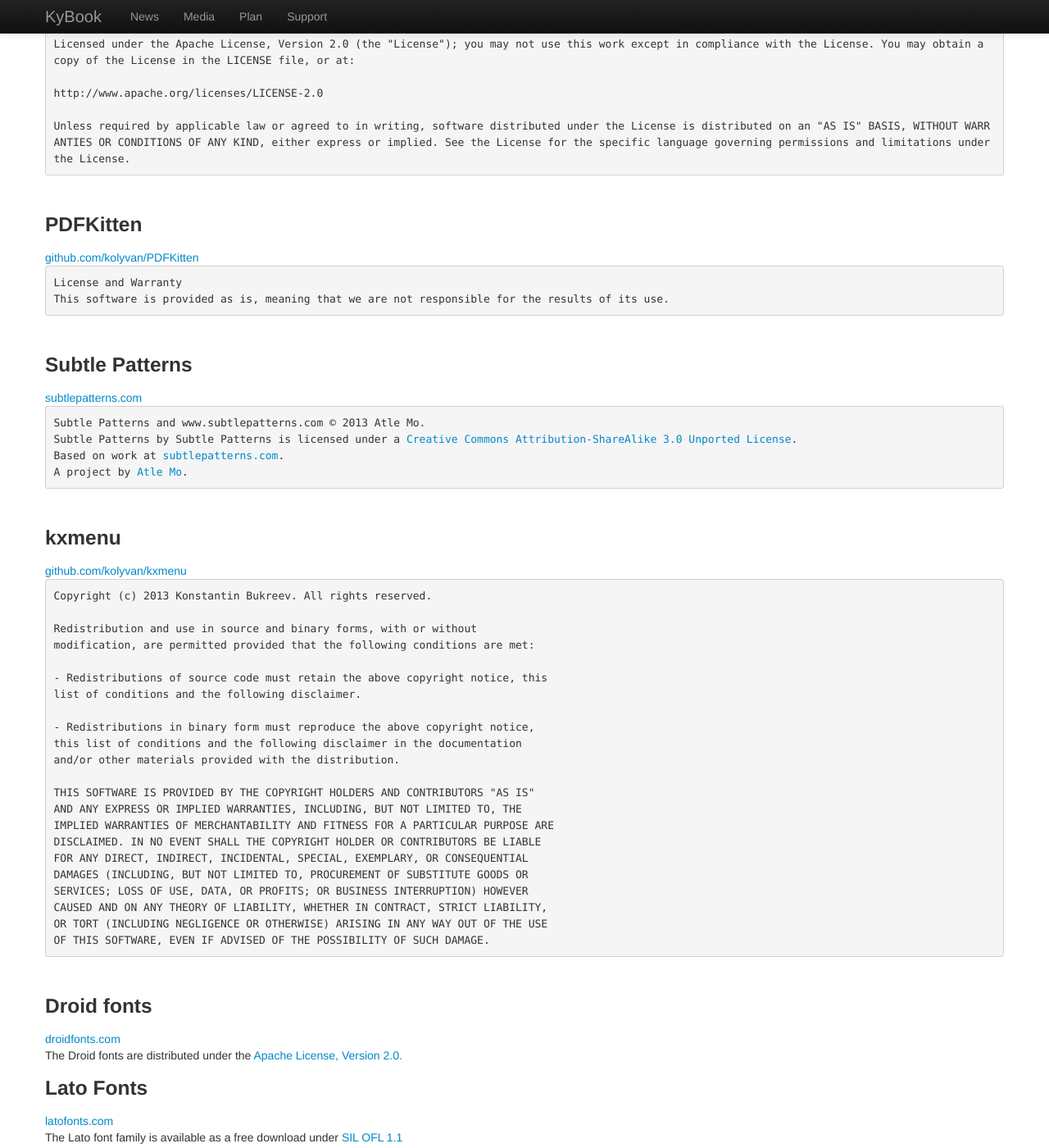
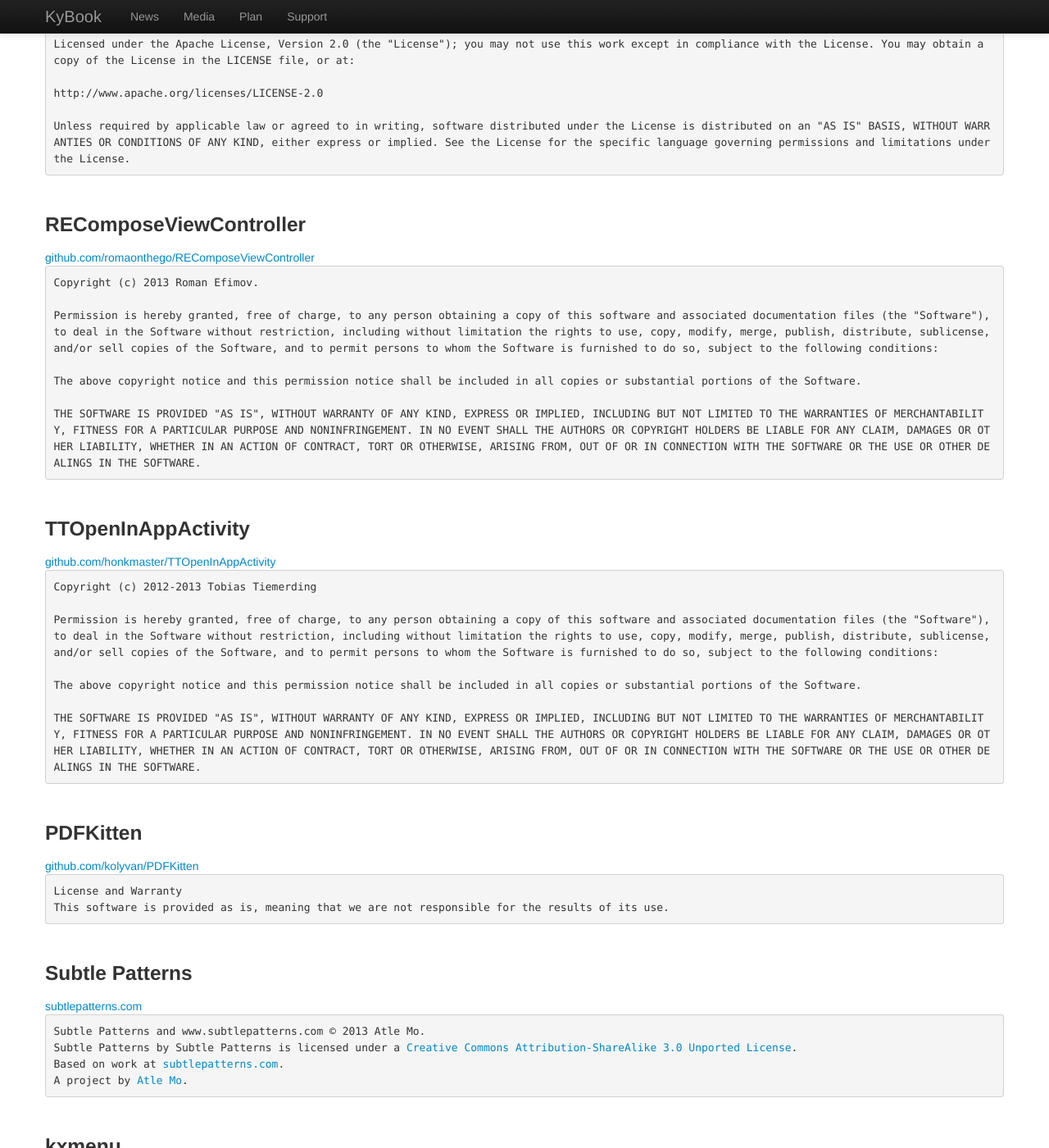
Before and after one commit to kolyvan/kolyvan.github.com, a Jekyll site: the page built from kybook/licensing.html, in a window 1280 px wide and 1400 px high, scrolled down 6289 px. Shown: the whole window at 82% size. Built offline with Jekyll 4.4.1, drawn with Linux system fonts in a browser that asks for light colours; nearby versions of some CDN libraries.

Commit message:
update kybook licenses

```diff
--- a/kybook/licensing.html
+++ b/kybook/licensing.html
@@ -309,6 +309,38 @@
 <br />
 
 <div>
+<h3>REComposeViewController</h3>
+<div><a href="https://github.com/romaonthego/REComposeViewController">github.com/romaonthego/REComposeViewController</a></div>
+<pre>
+Copyright (c) 2013 Roman Efimov.
+
+Permission is hereby granted, free of charge, to any person obtaining a copy of this software and associated documentation files (the "Software"), to deal in the Software without restriction, including without limitation the rights to use, copy, modify, merge, publish, distribute, sublicense, and/or sell copies of the Software, and to permit persons to whom the Software is furnished to do so, subject to the following conditions:
+
+The above copyright notice and this permission notice shall be included in all copies or substantial portions of the Software.
+
+THE SOFTWARE IS PROVIDED "AS IS", WITHOUT WARRANTY OF ANY KIND, EXPRESS OR IMPLIED, INCLUDING BUT NOT LIMITED TO THE WARRANTIES OF MERCHANTABILITY, FITNESS FOR A PARTICULAR PURPOSE AND NONINFRINGEMENT. IN NO EVENT SHALL THE AUTHORS OR COPYRIGHT HOLDERS BE LIABLE FOR ANY CLAIM, DAMAGES OR OTHER LIABILITY, WHETHER IN AN ACTION OF CONTRACT, TORT OR OTHERWISE, ARISING FROM, OUT OF OR IN CONNECTION WITH THE SOFTWARE OR THE USE OR OTHER DEALINGS IN THE SOFTWARE.
+</pre>
+</div>
+<br />
+
+<div>
+<h3>TTOpenInAppActivity</h3>
+<div><a href="https://github.com/honkmaster/TTOpenInAppActivity">github.com/honkmaster/TTOpenInAppActivity</a></div>
+<pre>
+Copyright (c) 2012-2013 Tobias Tiemerding
+
+Permission is hereby granted, free of charge, to any person obtaining a copy of this software and associated documentation files (the "Software"), to deal in the Software without restriction, including without limitation the rights to use, copy, modify, merge, publish, distribute, sublicense, and/or sell copies of the Software, and to permit persons to whom the Software is furnished to do so, subject to the following conditions:
+
+The above copyright notice and this permission notice shall be included in all copies or substantial portions of the Software.
+
+THE SOFTWARE IS PROVIDED "AS IS", WITHOUT WARRANTY OF ANY KIND, EXPRESS OR IMPLIED, INCLUDING BUT NOT LIMITED TO THE WARRANTIES OF MERCHANTABILITY, FITNESS FOR A PARTICULAR PURPOSE AND NONINFRINGEMENT. IN NO EVENT SHALL THE AUTHORS OR COPYRIGHT HOLDERS BE LIABLE FOR ANY CLAIM, DAMAGES OR OTHER LIABILITY, WHETHER IN AN ACTION OF CONTRACT, TORT OR OTHERWISE, ARISING FROM, OUT OF OR IN CONNECTION WITH THE SOFTWARE OR THE USE OR OTHER DEALINGS IN THE SOFTWARE.
+</pre>
+</div>
+<br />
+
+
+
+<div>
 <h3>PDFKitten</h3>
 <div><a href="https://github.com/kolyvan/PDFKitten">github.com/kolyvan/PDFKitten</a></div>
 <pre>
```
